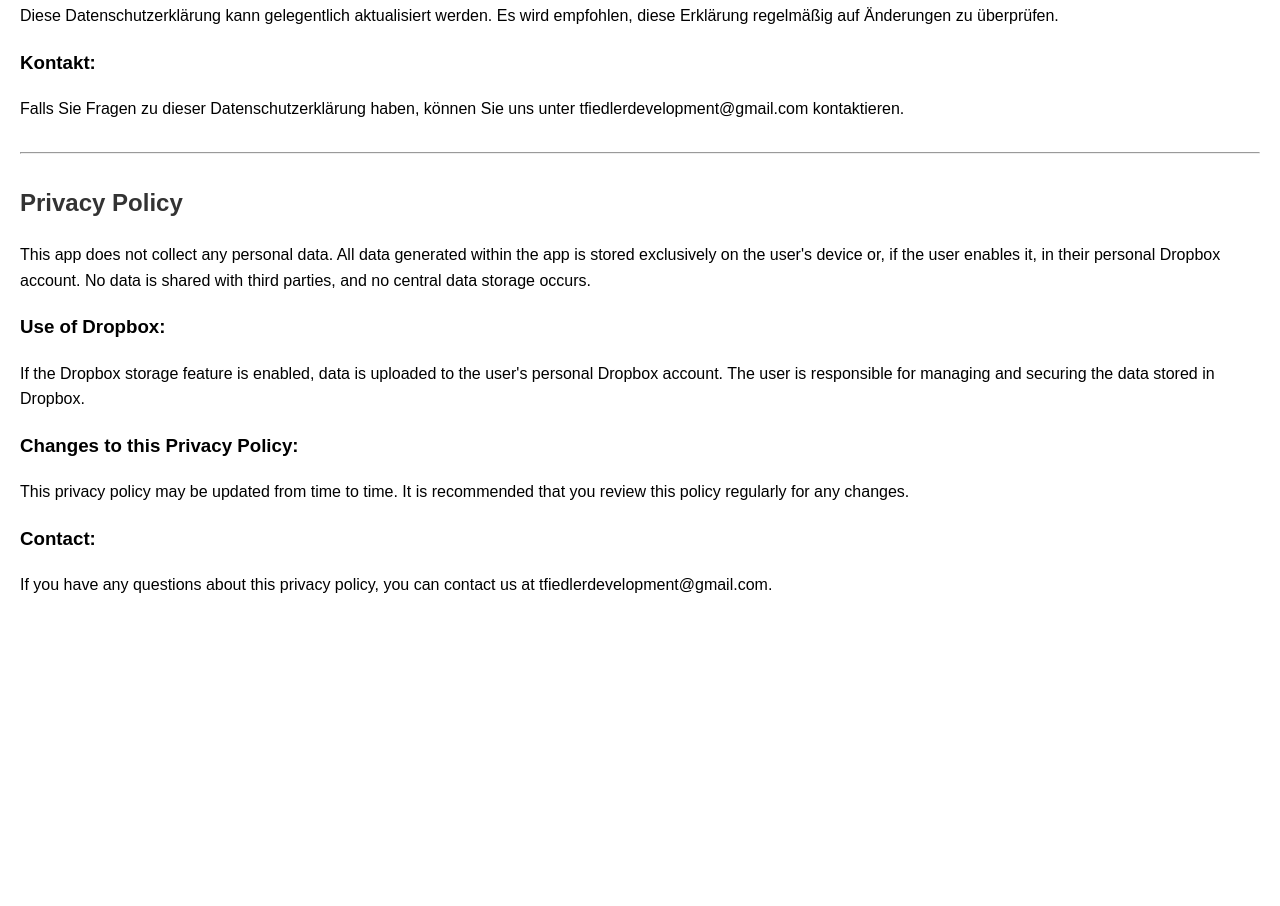
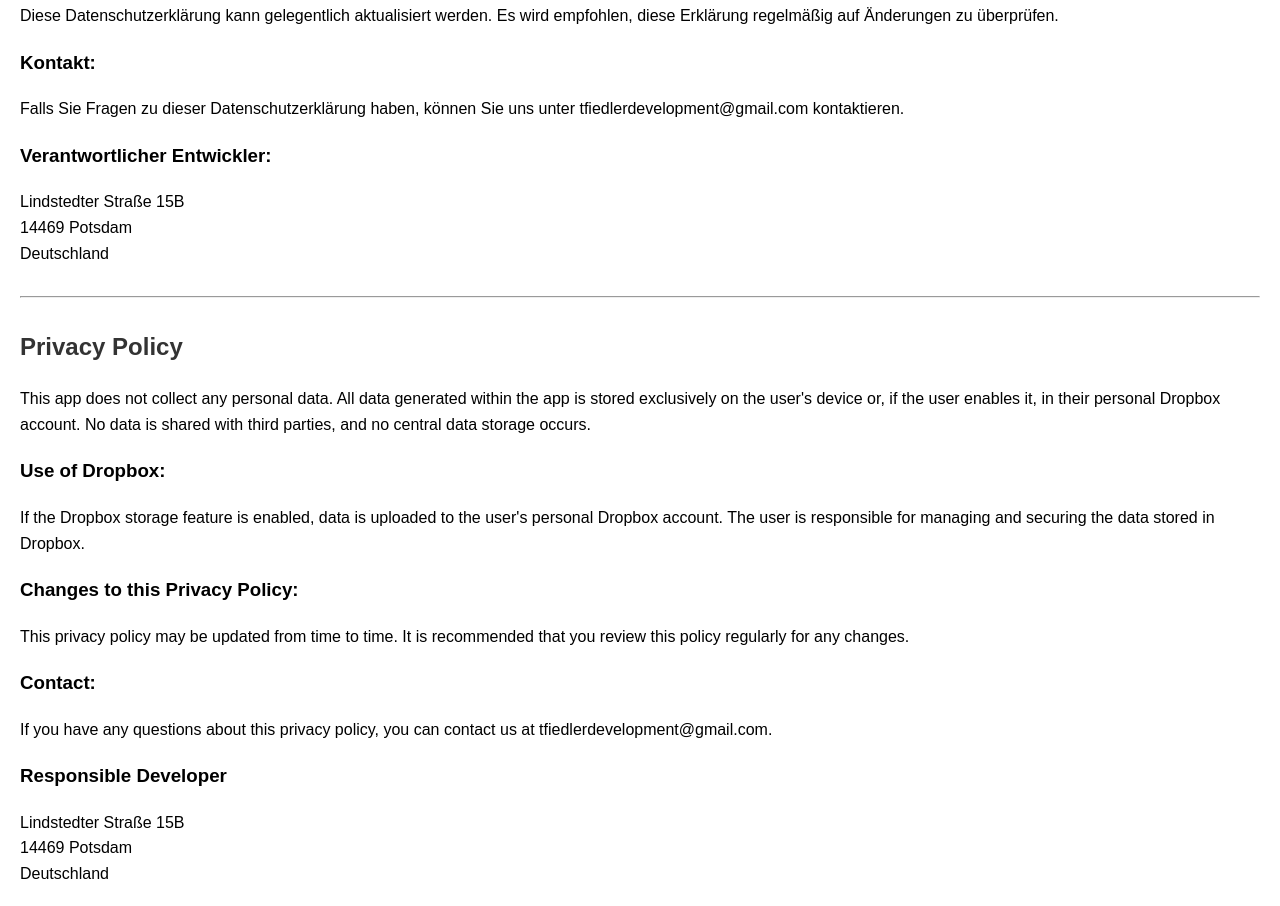
Before and after one commit to tfiedlerdev/tfiedlerdev.github.io, a plain HTML site: page KrypticNotesPrivacyPolicy.html in a window 1280 px wide. Shown: the part 312-1218 px from the top of the page. Before the commit the page ends 930 px from the top, so only its background shows below. Drawn offline with Linux system fonts and the light colour scheme.

Commit message:
Add responsible address

```diff
--- a/KrypticNotesPrivacyPolicy.html
+++ b/KrypticNotesPrivacyPolicy.html
@@ -36,7 +36,12 @@
     <p>
         Falls Sie Fragen zu dieser Datenschutzerklärung haben, können Sie uns unter tfiedlerdevelopment@gmail.com kontaktieren.
     </p>
-
+    <h3>Verantwortlicher Entwickler:</h3>
+    <p>
+        Lindstedter Straße 15B<br>
+        14469 Potsdam<br>
+        Deutschland<br>
+    </p>
     <hr>
 
     <h2>Privacy Policy</h2>
@@ -55,6 +60,11 @@
     <p>
         If you have any questions about this privacy policy, you can contact us at tfiedlerdevelopment@gmail.com.
     </p>
-
+    <h3>Responsible Developer</h3>
+    <p>
+        Lindstedter Straße 15B<br>
+        14469 Potsdam<br>
+        Deutschland<br>
+    </p>
 </body>
 </html>
```
